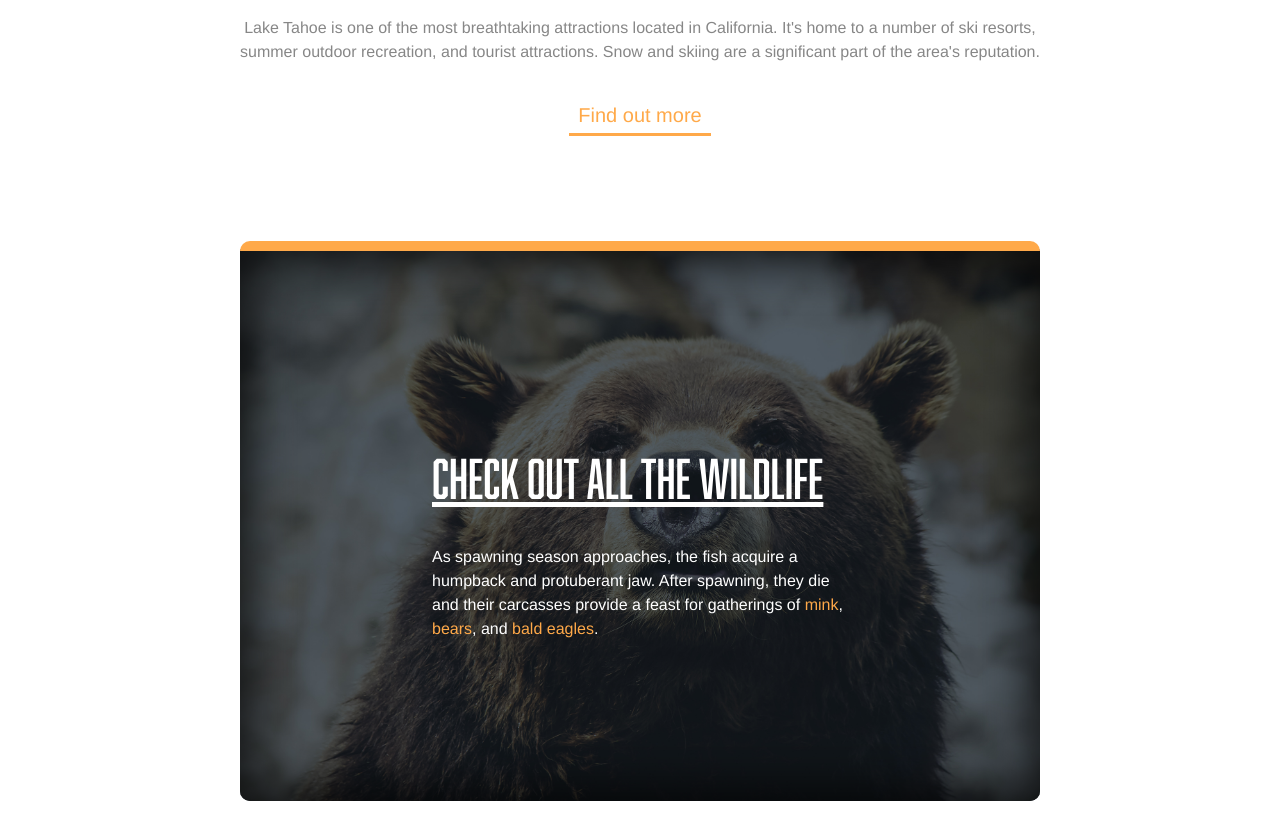
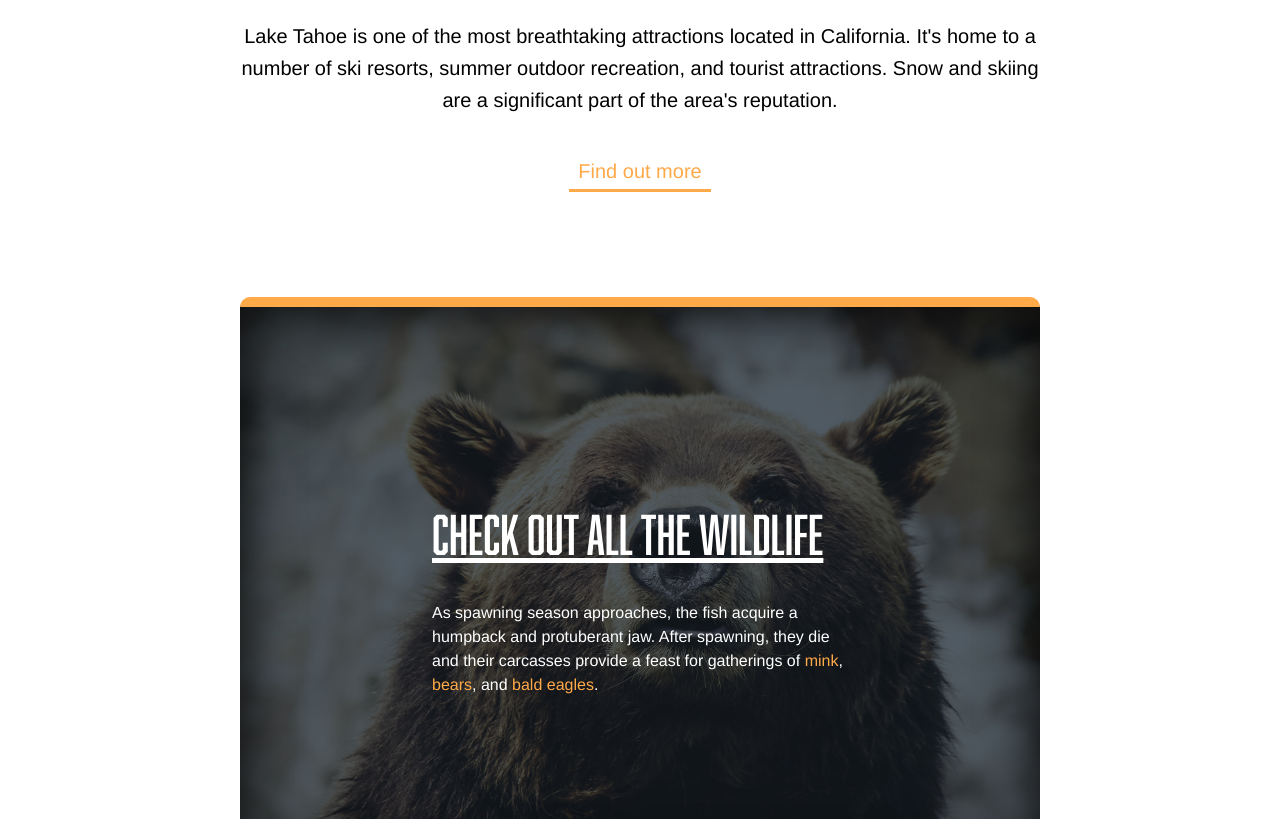
Before and after one commit to tontonmac/course-project-3, a plain HTML site: page index.html in a window 1280 px wide. Shown: the part 852-1671 px from the top of the page. Drawn offline with Linux system fonts and the light colour scheme.

```diff
--- a/css/style.css
+++ b/css/style.css
@@ -91,6 +91,7 @@ li {
   background: linear-gradient(#ffa949, transparent 90%),
     linear-gradient(0deg, #fff, transparent),
     #ffa949 url('../img/mountains.jpg') no-repeat center / cover;
+
   color: white;
 }
 
@@ -102,6 +103,12 @@ li {
   font-weight: 200;
   border-bottom: 2px solid;
   padding-bottom: 10px;
+}
+
+.intro {
+  font-size: 1.25em; /* 20px/16px */
+  line-height: 1.6;
+  color: initial; /* inherite the initial value*/
 }
 
 .primary-content,
@@ -129,7 +136,8 @@ li {
 }
 
 .primary-content,
-.main-header {
+.main-header,
+.main-footer {
   text-align: center;
 }
 
```
